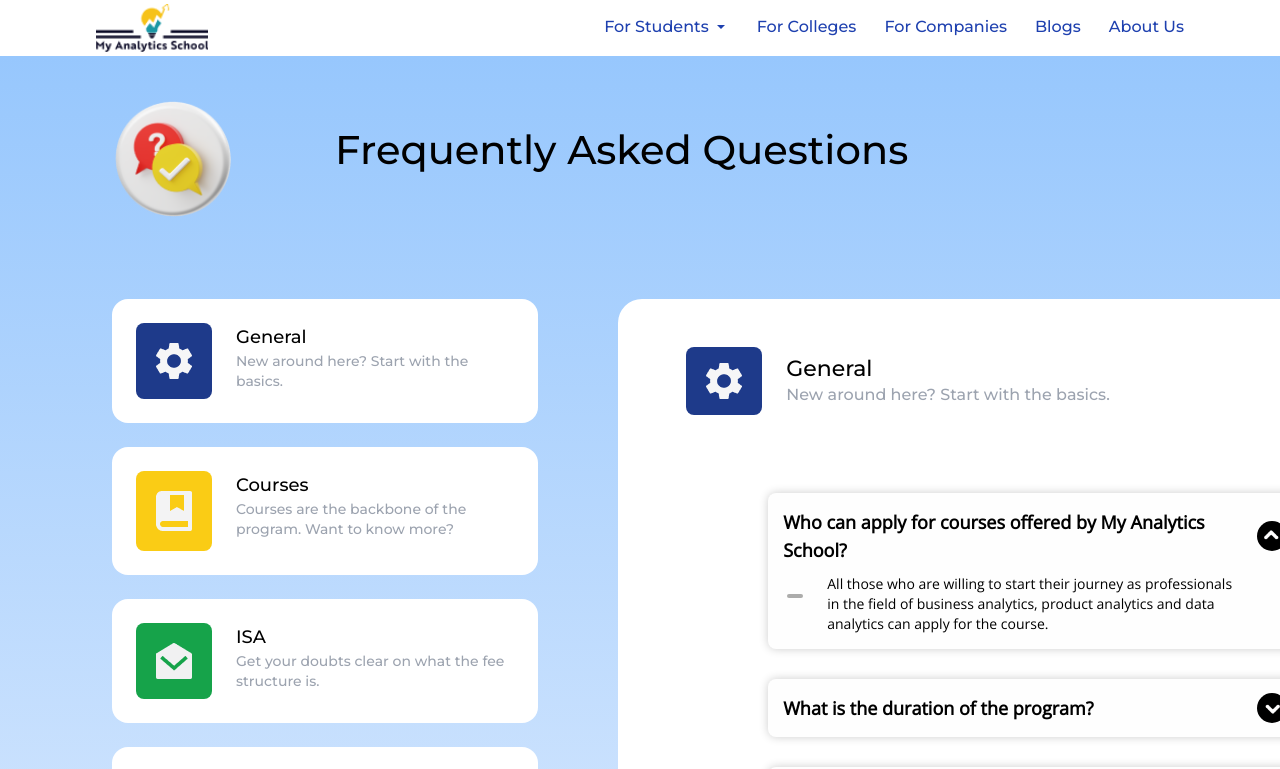
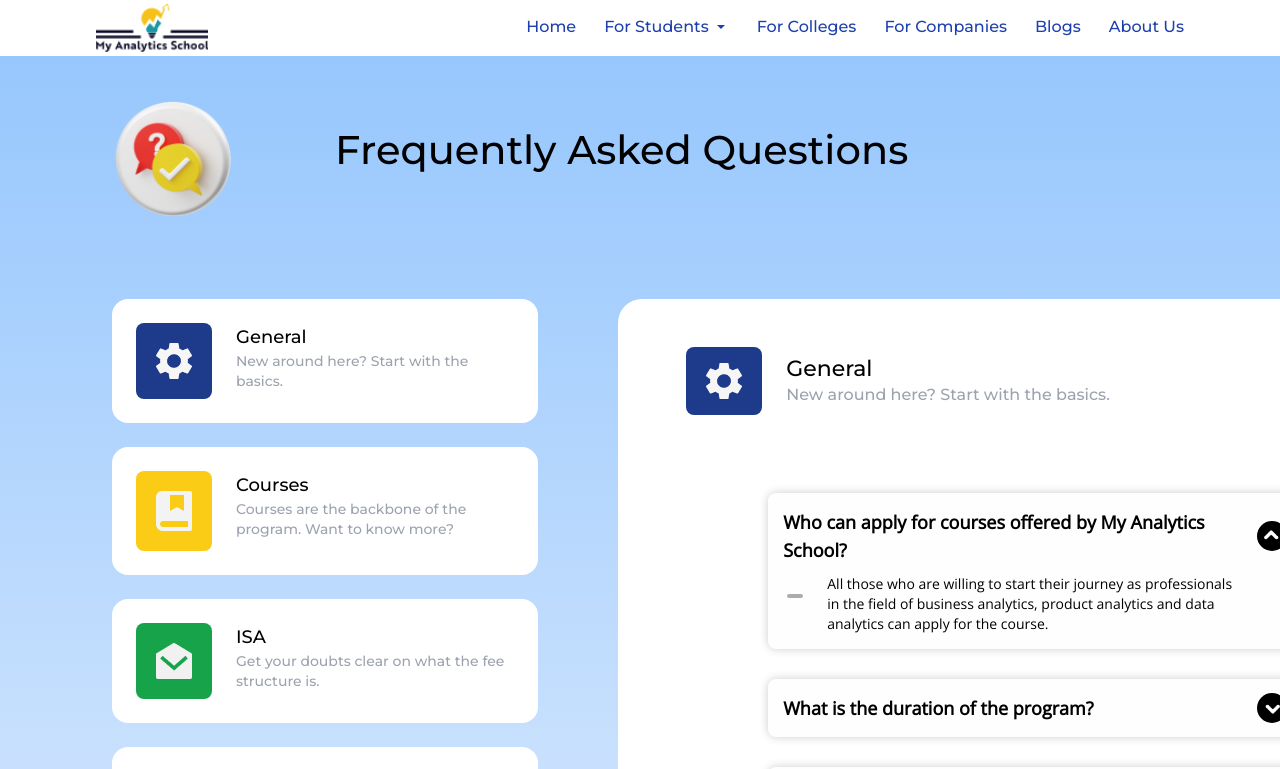
Before and after one commit to 100bhagya/mas-website-react, a React (Create React App) app: page /faq in a window 1280 px wide. Shown: the top 769 px of the page. Built offline with nearby package versions, Linux system fonts and the light colour scheme.

Commit message:
added home in navbar

```diff
--- a/src/components/Navbar.js
+++ b/src/components/Navbar.js
@@ -8,6 +8,7 @@ import LoginForm from "./LoginForm";
 import "../index.css";
 import { IoMdArrowDropdown } from "react-icons/io";
 import { IoMdArrowDropup } from "react-icons/io";
+import { Button } from "@material-ui/core";
 
 // function SideMenu() {
 //   return (
@@ -102,13 +103,19 @@ const Navbar = () => {
           id="navigation"
           className="items-center justify-center hidden text-sm space-x-7 md:flex lg:text-base"
         >
-          <div>
            <NavLink
             to="/"
             exact
             activeClassName="active"
+            className="text-blue-800 border-b-2 border-transparent hover:border-blue-800"
+          >
+            Home
+          </NavLink>
+          <div>
+            <button
+
               onClick={() => setIsOpen((prev) => !prev)}
-              className="flex items-center justify-between text-blue-800 duration-300 border-b-2 border-transparent cursor-pointer hover:border-blue-800 "
+              className="flex items-center justify-between text-blue-800 duration-300 border-b-2 border-transparent cursor-pointer hover:border-blue-800"
             >
               For Students
               {!isOpen ? (
@@ -116,7 +123,7 @@ const Navbar = () => {
               ) : (
                 <IoMdArrowDropup className="h-8 ml-1" />
               )}
-            </NavLink>
+            </button>
             {isOpen && (
               <div className="absolute flex flex-col items-start w-1/6 p-2 bg-white rounded-lg shadow-lg ">
                 <NavLink
@@ -207,13 +214,19 @@ const Navbar = () => {
         id="menu"
         class="md:hidden fixed top-0 bottom-0 left-0 hidden flex-col self-end h-screen py-1 pt-40 pl-12 space-y-3 text-xl text-slate-900 uppercase bg-slate-100 z-40 w-2/3"
       >
-        <div>
          <NavLink
             to="/"
             exact
             activeClassName="active"
+            className="border-b-2 border-transparent hover:border-blue-800"
+          >
+            Home
+          </NavLink>
+        <div>
+        <button
+
               onClick={() => setIsOpen((prev) => !prev)}
-            className="flex items-center text-lg uppercase duration-300 "
+              className="flex items-center justify-between uppercase duration-300 "
             >
              For Students
               {!isOpen ? (
@@ -221,7 +234,7 @@ const Navbar = () => {
               ) : (
                 <IoMdArrowDropup className="h-8 ml-1" />
               )}
-          </NavLink>
+            </button>
           {isOpen && (
             <div className="absolute z-10 flex flex-col items-start w-4/5 space-y-1 text-lg uppercase rounded-lg shadow-lg bg-slate-100 left-7 md:hidden text-slate-900 ">
               <NavLink
```
Lines whose indentation alone changed are shown as unchanged.
